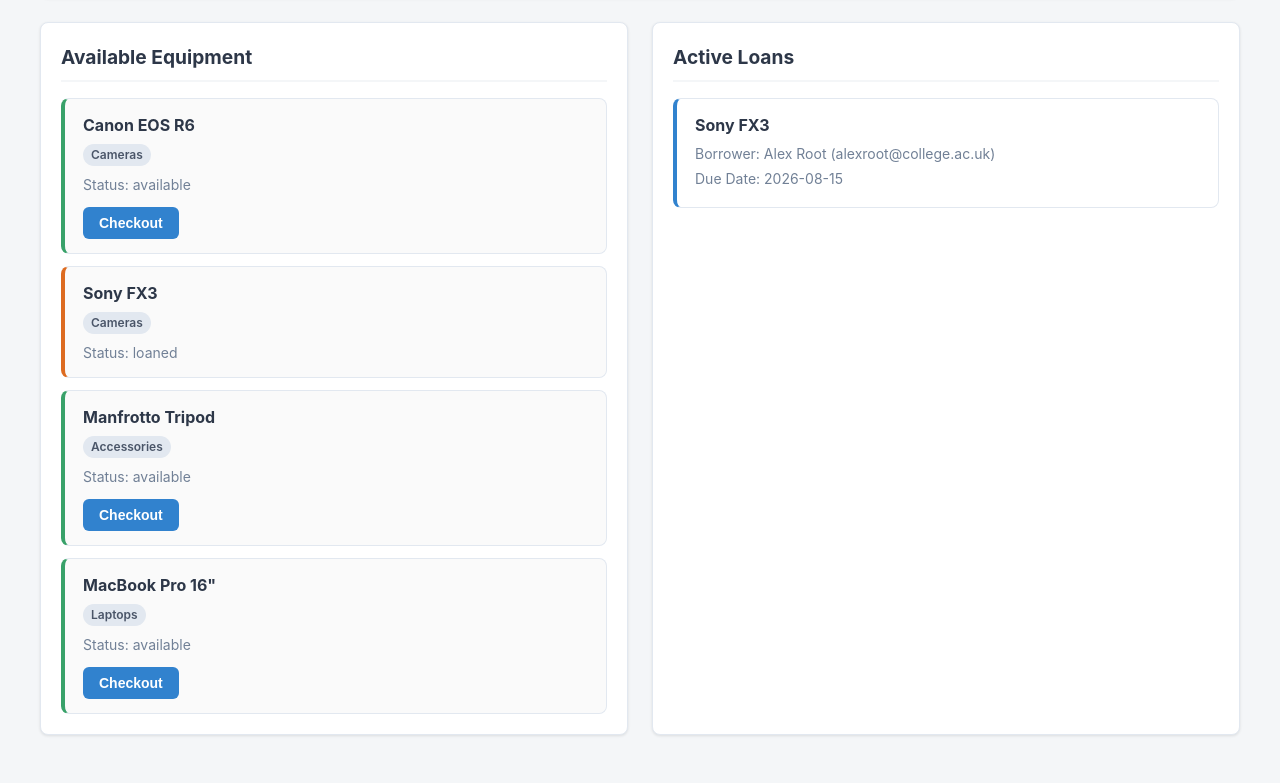
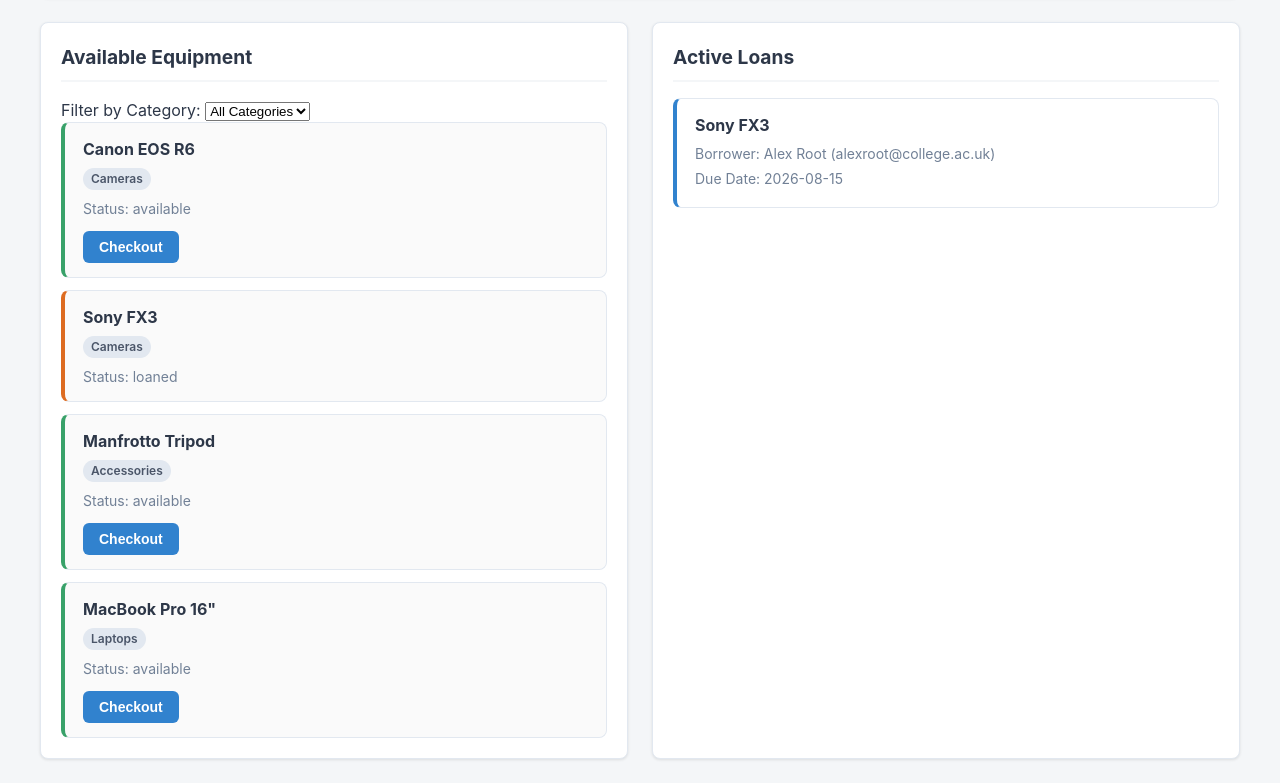
Before and after one commit to Rulons/GearTrack-Equipment-Loans-App, a plain HTML site: page starter_code/starter_code/index.html in a window 1280 px wide. Shown: the part 94-877 px from the top of the page. Before the commit the page ends 853 px from the top, so only its background shows below. Drawn offline with Linux system fonts and the light colour scheme.

Commit message:
Add files via upload
**GT-102: Implement Equipment Category Filtering**

Added a dynamic category dropdown to the Equipment section, allowing users to filter items by Cameras, Laptops, Accessories, or All Categories.

The feature uses JavaScript's `Set` and `filter()` methods to generate categories from existing data and update the equipment list instantly without reloading the page.

This improves usability, makes equipment easier to locate, and maintains compatibility with the existing checkout functionality.

```diff
--- a/starter_code/starter_code/index.html
+++ b/starter_code/starter_code/index.html
@@ -1,3 +1,4 @@
+
 <!DOCTYPE html>
 <html lang="en">
 
@@ -17,6 +18,15 @@
     <main class="dashboard">
         <section class="panel">
             <h2>Available Equipment</h2>
+
+            <!-- GT-102: Equipment Category Filter -->
+            <div class="category-filter">
+                <label for="category-select">Filter by Category:</label>
+                <select id="category-select">
+                    <option value="all">All Categories</option>
+                </select>
+            </div>
+
             <ul id="equipment-list" class="item-list"></ul>
         </section>
 
--- a/starter_code/starter_code/js/app.js
+++ b/starter_code/starter_code/js/app.js
@@ -1,3 +1,4 @@
+
 /**
  * Application entry point for rendering equipment and loan data.
  * @module app
@@ -11,21 +12,62 @@ window.addEventListener('DOMContentLoaded', start);
  * Initialise the application.
  */
 function start() {
+    setupCategoryFilter();
+    setupCheckoutModal();
+
     renderEquipmentList();
     renderActiveLoans();
-    setupCheckoutModal();
 }
 
 /**
- * GT-101: Render equipment cards with Checkout buttons.
+ * GT-102: Generate category options using equipment data.
+ */
+async function setupCategoryFilter() {
+    const select = document.getElementById('category-select');
+    const equipment = await dataService.getEquipment();
+
+    const categories = [...new Set(
+        equipment.map(item => item.category)
+    )].sort();
+
+    categories.forEach(category => {
+        const option = document.createElement('option');
+        option.value = category;
+        option.textContent = category;
+
+        select.appendChild(option);
+    });
+
+    select.addEventListener('change', () => {
+        renderEquipmentList();
+    });
+}
+
+/**
+ * GT-101 / GT-102: Render equipment cards,
+ * applying the selected category filter.
  */
 async function renderEquipmentList() {
     const container = document.getElementById('equipment-list');
+    const select = document.getElementById('category-select');
+
     const items = await dataService.getEquipment();
+    const selectedCategory = select.value;
+
+    const filteredItems = selectedCategory === 'all'
+        ? items
+        : items.filter(item => item.category === selectedCategory);
 
     container.replaceChildren();
 
-    items.forEach(item => {
+    if (filteredItems.length === 0) {
+        const message = document.createElement('li');
+        message.textContent = 'No equipment found in this category.';
+        container.appendChild(message);
+        return;
+    }
+
+    filteredItems.forEach(item => {
         const card = document.createElement('li');
         card.classList.add('equipment-card');
 
```
